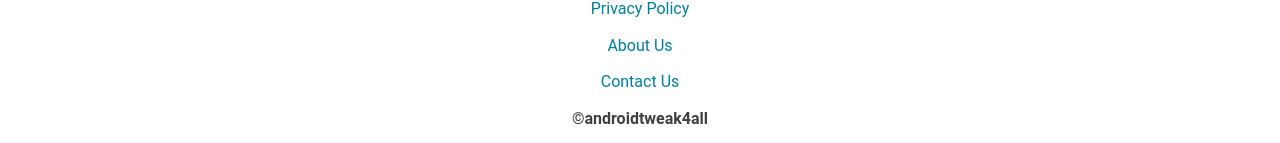
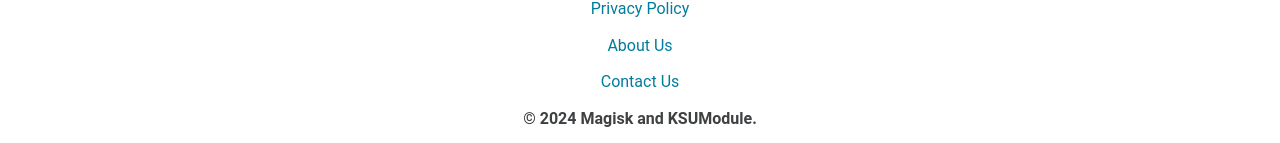
Before and after one commit to magiskandksumodule/magiskandksumodule.github.io, a Jekyll site: the page built from index.html, in a window 1280 px wide. Shown: the part 1612-1755 px from the top of the page. Built offline with Jekyll 4.4.1, drawn with Linux system fonts in a browser that asks for light colours; some web fonts are replaced.

Commit message:
Update footerr.html

```diff
--- a/_includes/footerr.html
+++ b/_includes/footerr.html
@@ -29,6 +29,6 @@
 
 	<p><div class="MID"><a href="/about-us.html">About Us</a></div></p>
 <p><div class="MID"><a href="/contact-us.html">Contact Us</a></div></p>
-	<p><div class="MID"><b>©androidtweak4all</b></div></p>
+	<p><div class="MID"><b>© 2024 Magisk and KSUModule.</b></div></p>
 <p></p>
 </footer>
```
